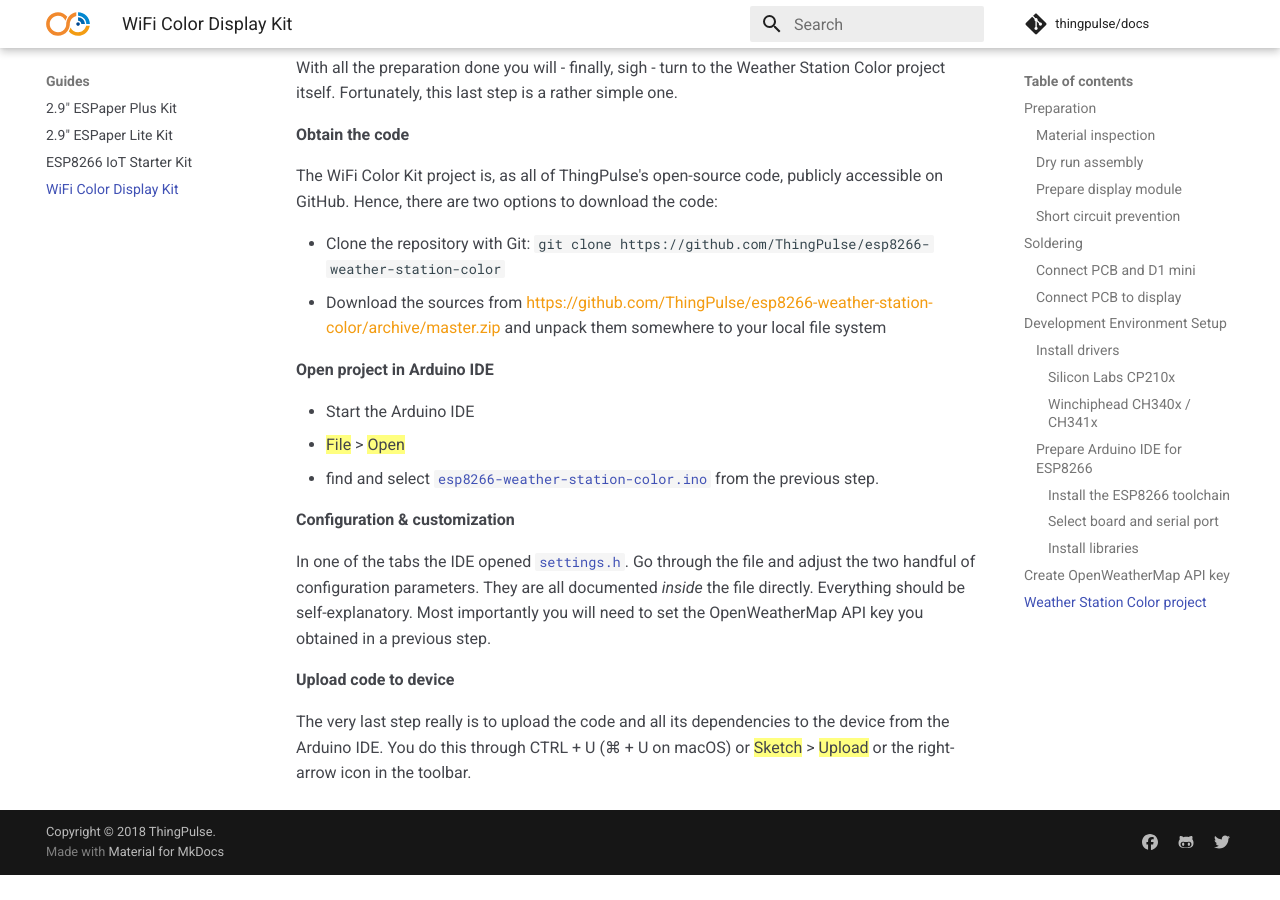
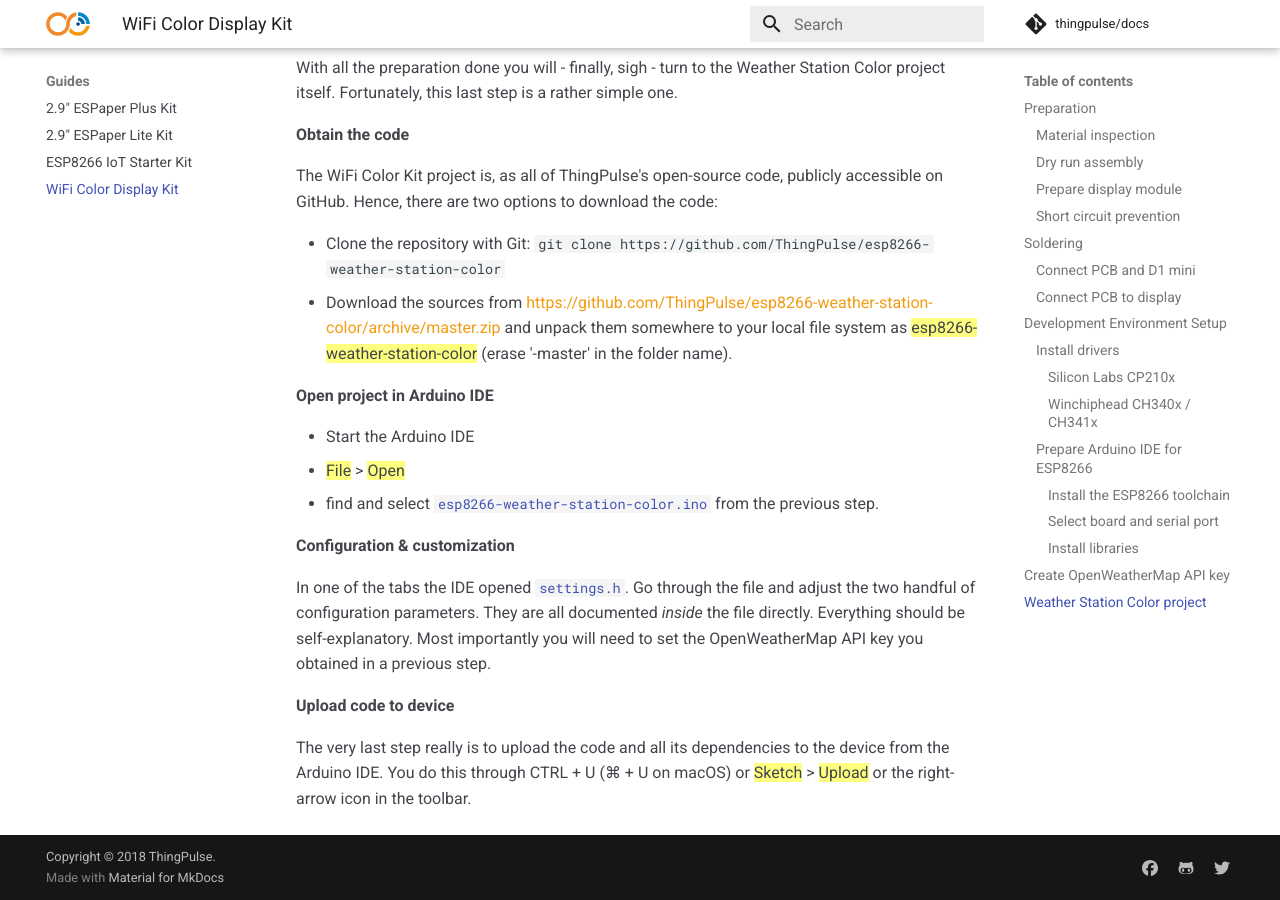
Before and after one commit to ThingPulse/docs, an MkDocs documentation site: the page built from docs/guides/wifi-color-display-kit.md, in a window 1280 px wide and 900 px high, scrolled down 10950 px. Built offline with MkDocs 1.6.1 and Material for MkDocs 9.7.7, drawn with Linux system fonts in a browser that asks for light colours; comment, search, counter and statistics services are not loaded; before the commit the page ends 11825 px from its top, so only the background shows below that.

Commit message:
Add renaming unzipped folder

```diff
--- a/docs/guides/wifi-color-display-kit.md
+++ b/docs/guides/wifi-color-display-kit.md
@@ -127,7 +127,7 @@
 
 - Clone the repository with Git: `git clone https://github.com/ThingPulse/esp8266-weather-station-color`
 - Download the sources from https://github.com/ThingPulse/esp8266-weather-station-color/archive/master.zip and unpack
- them somewhere to your local file system
+ them somewhere to your local file system as ==esp8266-weather-station-color== (erase '-master' in the folder name).
 
 **Open project in Arduino IDE**
 
```
